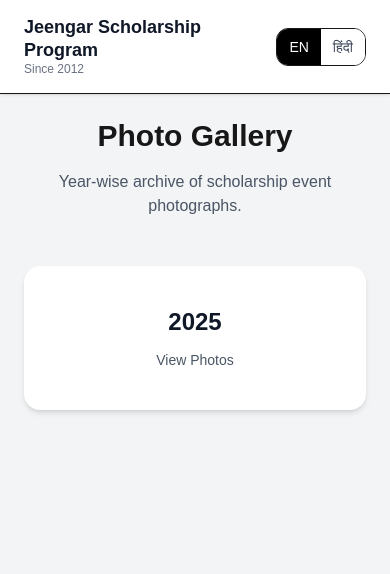
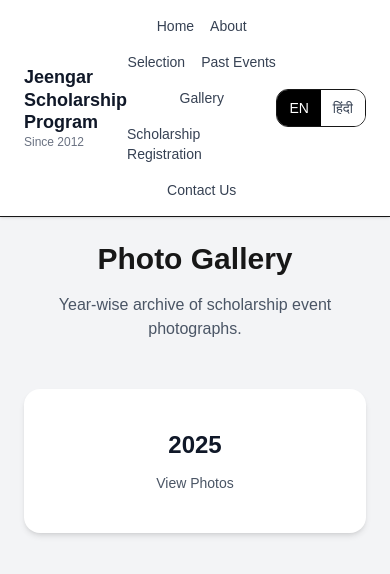
Before and after one commit to RajaKolander/jeengar-scholarship, a Next.js app: page /gallery in a window 390 px wide. Shown: the top 574 px of the page. Built offline with nearby package versions, Linux system fonts and the light colour scheme.

Commit message:
fixed mobile navbar visibility

```diff
--- a/app/components/Navbar.tsx
+++ b/app/components/Navbar.tsx
@@ -29,7 +29,7 @@
         </Link>
 
         {/* Center: Navigation */}
-        <div className="hidden md:flex items-center gap-8 text-sm font-medium text-gray-700">
+        <div className="flex flex-wrap justify-center items-center gap-4 md:gap-8 text-sm font-medium text-gray-700">
 
           <Link
             href="/"
```
